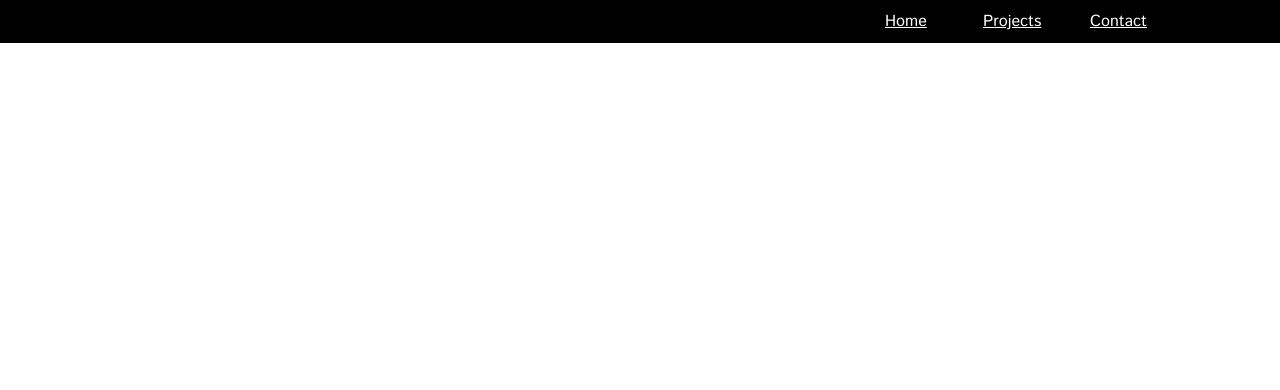
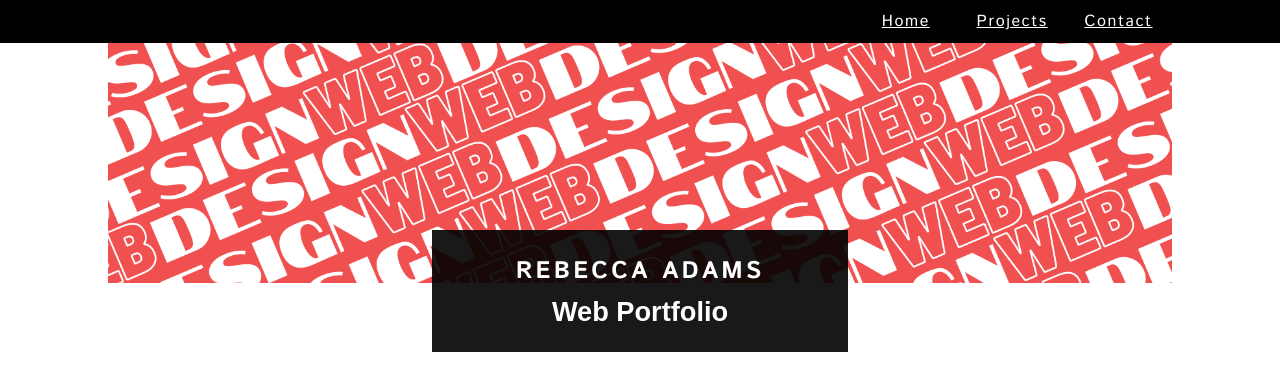
Before and after one commit to radams997/portfolio-project, a plain HTML site: page index.html in a window 1280 px wide. Drawn offline with Linux system fonts and the light colour scheme; a web font is replaced by a local one.

Commit message:
Added Images file, created and styled Intro Section

```diff
--- a/index.html
+++ b/index.html
@@ -24,10 +24,18 @@
                 </nav>
         </header>
 
+        <!--Intro-->
         <main>
             <div class="intro">
+                <img src="./Images/DESIGN.png" class="intro-image">
+                <div class="intro-box">
+                    <h1>REBECCA ADAMS</h1>
+                    <h2>Web Portfolio</h2>
+                </div>
+            </div>
 
-            </div>
+        <!--Projects-->
+        <div></div>
         </main>
 
 </body>
--- a/styles.css
+++ b/styles.css
@@ -13,6 +13,9 @@ body {
     text-align: center;
 }
 
+h1 {
+    letter-spacing: .2rem;
+}
 
 /* Header */
 
@@ -30,6 +33,7 @@ nav {
 
 nav a {
     color: white;
+    letter-spacing: .1rem;
 }
 
 a:hover {
@@ -47,3 +51,43 @@ a:hover {
 .grid-nav-3 {
     grid-column: 11 / 12;
 }
+
+/* INTRO */
+
+.intro {
+    display: grid;
+    grid-template-columns: repeat(12, 1fr);
+    grid-template-rows: repeat(3, 1fr);
+    grid-gap: 1rem;
+    justify-content: center;
+    align-items: center;
+}
+
+.intro-image {
+    grid-column: 2 / 12;
+    grid-row: 1 / 3;
+    width: 100%;
+    height: 15rem;
+    object-fit: cover;
+}
+
+.intro-box {
+    grid-column: 5 / 9;
+    background-color: rgba(0, 0, 0, 0.9);
+    color: white;
+    grid-row: 2 / 4 ;
+    z-index: 1;
+}
+
+
+.intro h1 {
+    font-size: 1.5rem;
+    margin-top: 1.5rem;
+}
+
+.intro h2 {
+    font-family: "Annie use your telescope", sans-serif;
+    margin-top: 0.5rem;
+    margin-bottom: 1.5rem;
+    font-size: 1.7rem;
+}
```
Also changed, not shown: Images/DESIGN.png (added), Images/Mixed Messages.png (added), 2 other files.
